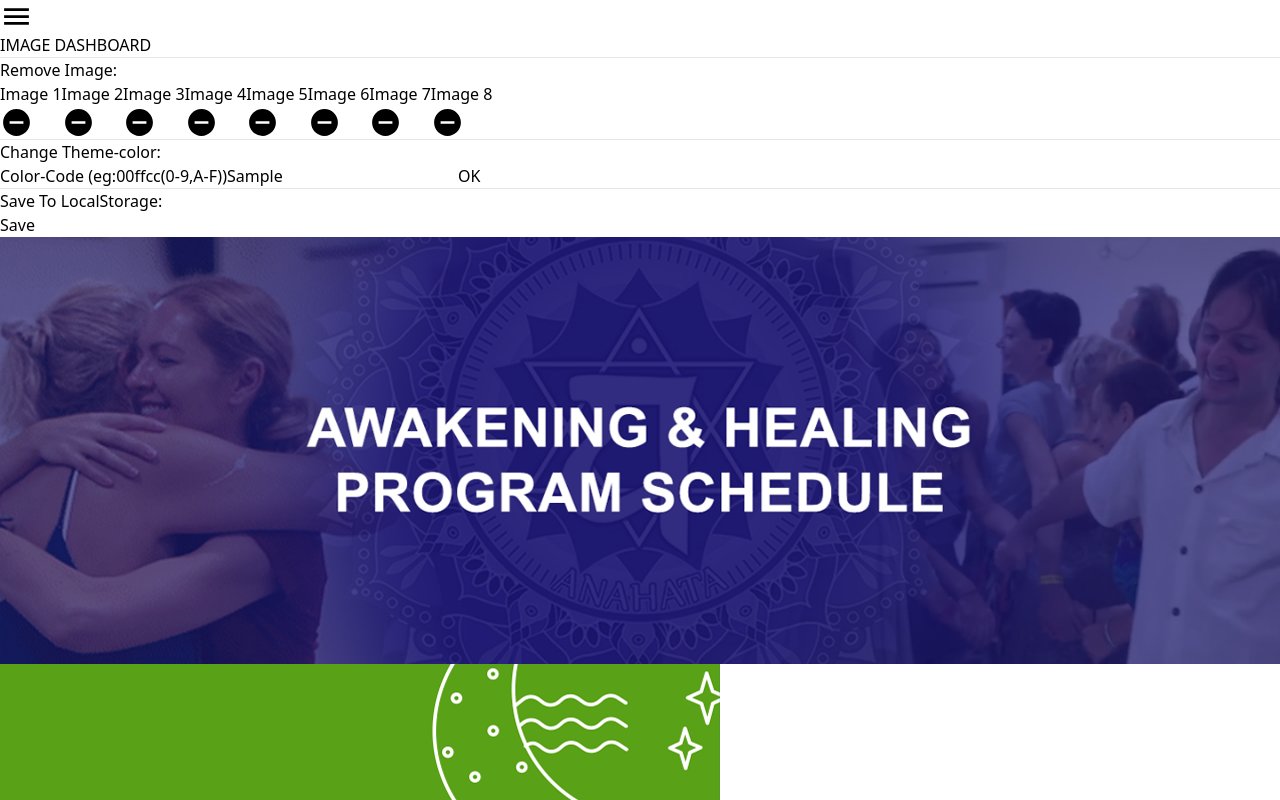
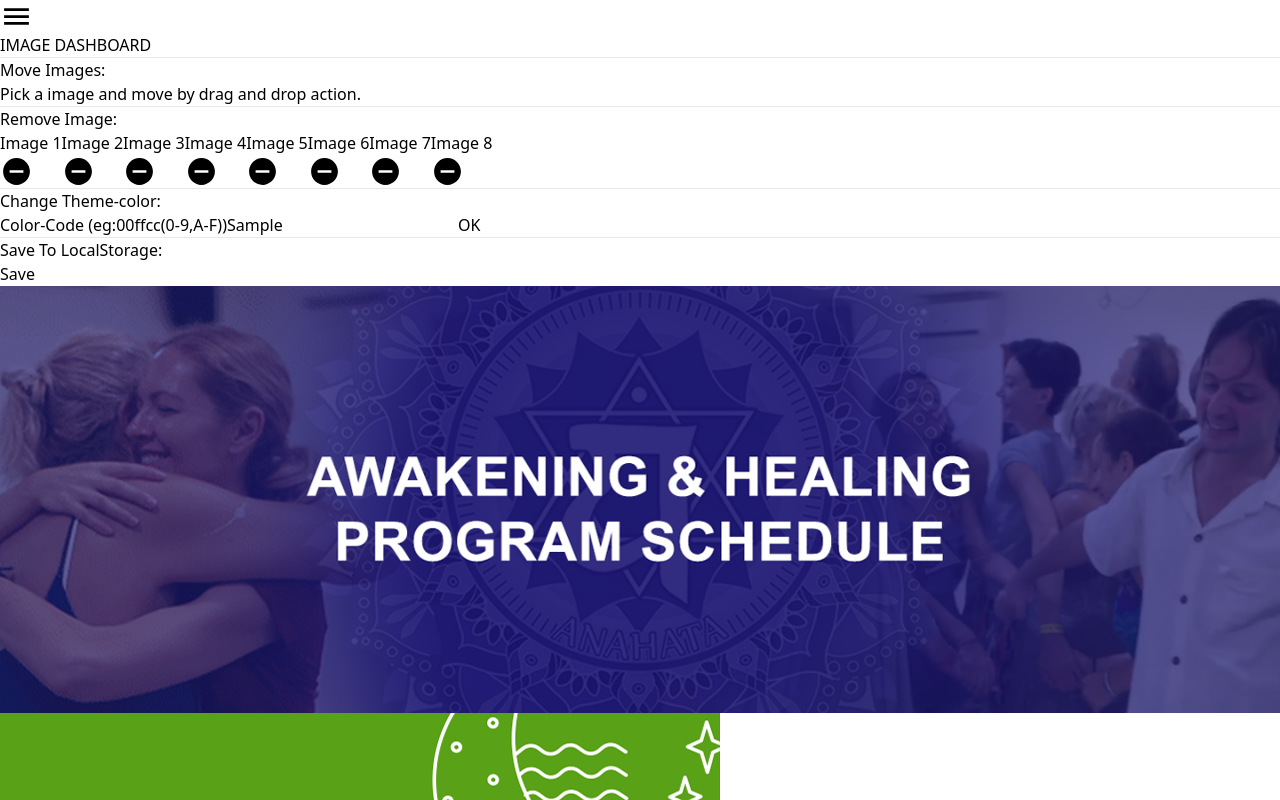
Before and after one commit to ankitmishraindia/Image-Dashboard, a React (Vite) app: page / in a window 1280 px wide. Both pictures are taken after typing "Sample" into the empty fields and a click on the button "Add Layout". Shown: the top 800 px of the page. Built offline with nearby package versions, Linux system fonts and the light colour scheme.

Commit message:
updated sidebar scroll width and hr

```diff
--- a/src/App.jsx
+++ b/src/App.jsx
@@ -66,17 +66,21 @@ function App() {
   return (
     <MyContext.Provider value={{layout,setLayout}}>
     <div className="w-full h-screen bg-gray-400 flex">
+
+      {/* Menu button */}
       {!showSidebar&&<MdMenu onClick={()=>toggleSidebar()} className="fixed hover:bg-gray-100 cursor-pointer top-2 left-2 text-black bg-white rounded-md px-2 py-1" size={33}/>}
 
       {/* Close button */}
       {showSidebar && (
         <MdClose onClick={toggleSidebar} className="fixed hover:bg-gray-100 cursor-pointer top-2 right-2 text-black bg-white rounded-md px-2 py-1 z-20" size={33}/>
       )}
-      {/* Sidebar*********** */}
-    <div className={`h-full overscroll-y-auto sm:w-[23%] py-5 px-1 md:px-4 bg-white space-y-3 fixed z-10 left-0 transition-transform transform ${showSidebar ? '' : '-translate-x-full sm:translate-x-0'}`}>
+
+      {/* ***************Sidebar*********** */}
+    <div className={`h-full overflow-y-auto w-[27%] sm:w-[23%] py-5 px-1 md:px-4 bg-white space-y-3 fixed z-10 left-0 ease-linear duration-500 transition-transform transform ${showSidebar ? '' : '-translate-x-full sm:translate-x-0'}`}>
             <h1 className="text-xl md:text-2xl text-center font-semibold italic">IMAGE DASHBOARD</h1>
             {layout.length===0?
             (<div>
+                <hr/>
                 <p>Add Layout with Images:</p>
                 <button onClick={addImageLayout}  className="flex font-semibold items-center w-full justify-between">Add Layout
                 <MdAddToQueue className="hover:bg-gray-200 px-2 py-1 rounded-md" size={33}/>
@@ -86,8 +90,10 @@ function App() {
             }
 
             <hr className="w-full"/>
+            {/* ****remove image component */}
            <RemoveImage/>
 
+           {/* ******change theme color component */}
             <ThemeChanger setBgColor={setBgColor}/>
             <hr />
             {layout.length>0&&<div>
--- a/src/components/RemoveImage.jsx
+++ b/src/components/RemoveImage.jsx
@@ -18,6 +18,9 @@ function RemoveImage(){
 
 
                 {layout.length>0&&(<div>
+                    <p>Move Images:</p>
+                    <p className="font-semibold">Pick a image and move by drag and drop action.</p>
+                    <hr />
                     <p>Remove Image:</p>
                    {layout.map((_,index)=><button onClick={()=>removeImage(index)} key={index} className="flex font-semibold items-center w-full justify-between">Image {index+1}
                     <IoMdRemoveCircle className="hover:bg-gray-200 px-2 py-1 rounded-md text-red-500" size={33}/>
```
Also changed, not shown: 1 other file (tests, documents, lock files or other folders).
